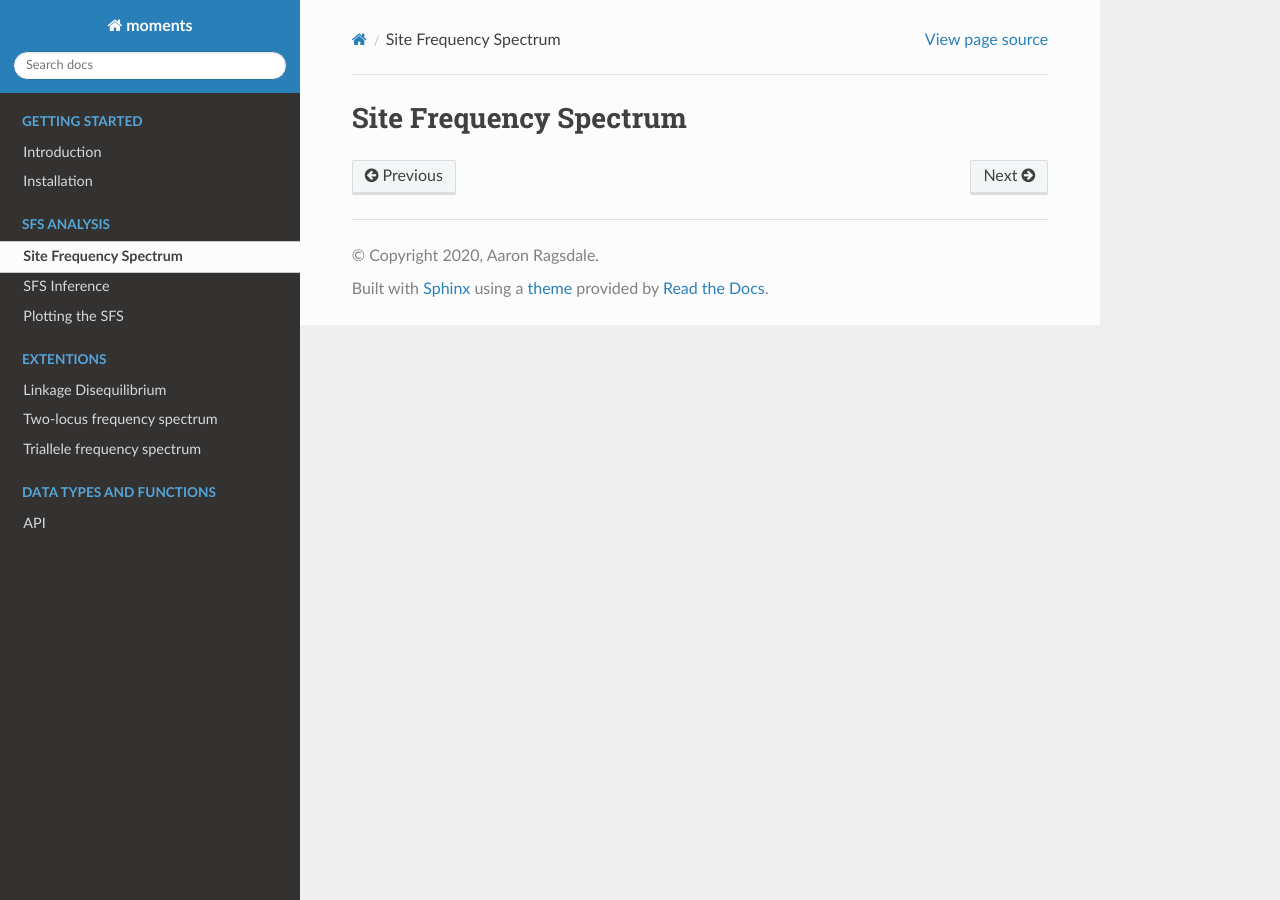
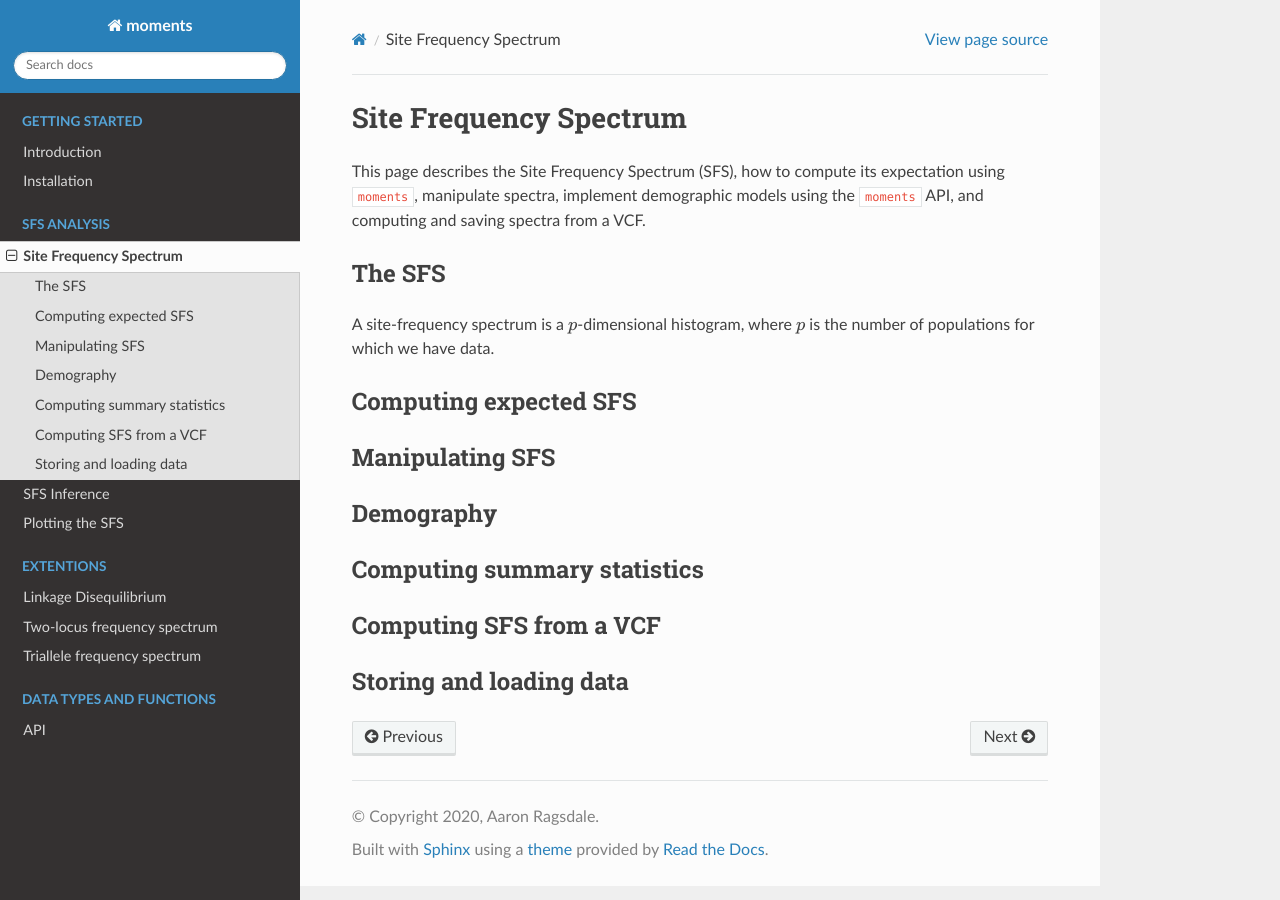
Before and after one commit to MomentsLD/moments, a Sphinx documentation site: the page built from docs/sfs.rst, in a window 1280 px wide. Built offline with Sphinx 7.4.7 and the Read the Docs theme 2.0.0, drawn with Linux system fonts in a browser that asks for light colours; pages that are not in the unit, such as notebooks, are missing from menus.

```diff
--- a/docs/conf.py
+++ b/docs/conf.py
@@ -9,10 +9,10 @@
 # If extensions (or modules to document with autodoc) are in another directory,
 # add these directories to sys.path here. If the directory is relative to the
 # documentation root, use os.path.abspath to make it absolute, like shown here.
-#
-# import os
-# import sys
-# sys.path.insert(0, os.path.abspath('.'))
+
+import os
+import sys
+sys.path.insert(0, os.path.abspath('.'))
 
 
 # -- Project information -----------------------------------------------------
--- a/docs/sfs.rst
+++ b/docs/sfs.rst
@@ -1,3 +1,38 @@
 =======================
 Site Frequency Spectrum
 =======================
+
+This page describes the Site Frequency Spectrum (SFS), how to compute
+its expectation using ``moments``, manipulate spectra, implement demographic
+models using the ``moments`` API, and computing and saving spectra from
+a VCF.
+
+The SFS
+^^^^^^^
+
+A site-frequency spectrum is a :math:`p`-dimensional histogram, where :math:`p`
+is the number of populations for which we have data.
+
+Computing expected SFS
+^^^^^^^^^^^^^^^^^^^^^^
+
+
+Manipulating SFS
+^^^^^^^^^^^^^^^^
+
+
+Demography
+^^^^^^^^^^
+
+
+Computing summary statistics
+^^^^^^^^^^^^^^^^^^^^^^^^^^^^
+
+
+
+Computing SFS from a VCF
+^^^^^^^^^^^^^^^^^^^^^^^^
+
+
+Storing and loading data
+^^^^^^^^^^^^^^^^^^^^^^^^
```
